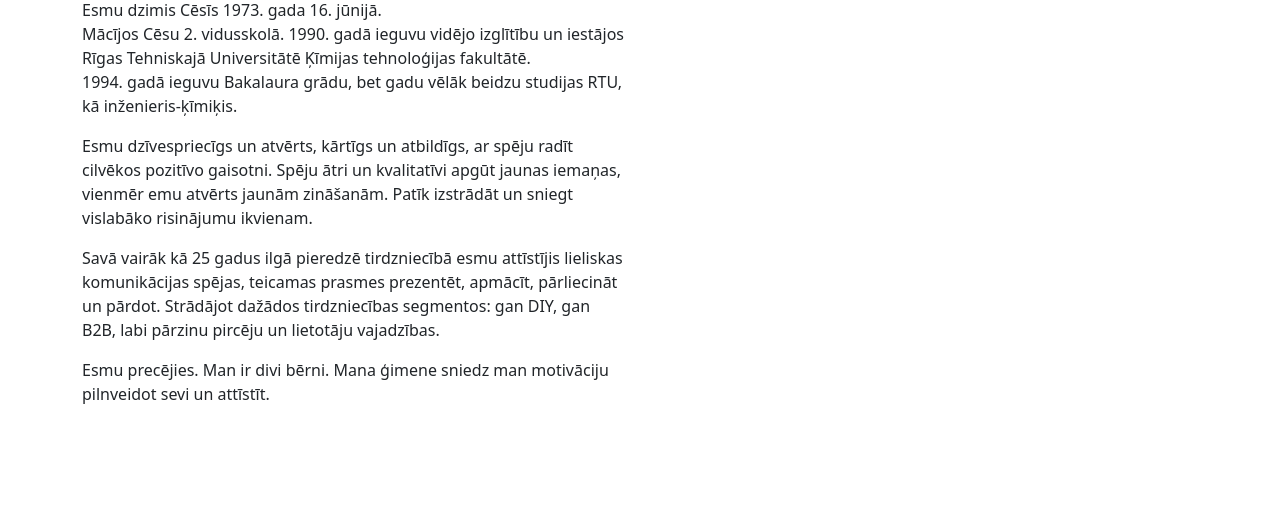
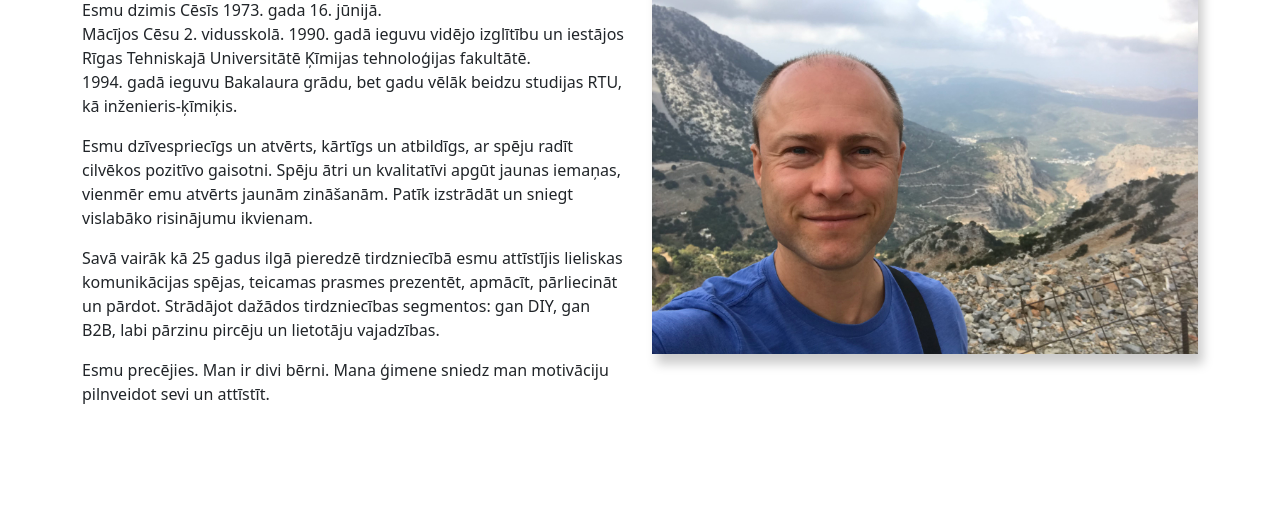
Before and after one commit to Mariks-cmd/GalaDarbs, a plain HTML site: page index.html in a window 1280 px wide. Shown: the part 278-800 px from the top of the page. Drawn offline with nearby package versions, Linux system fonts and the light colour scheme.

Commit message:
Update index.html

```diff
--- a/index.html
+++ b/index.html
@@ -52,7 +52,7 @@
           <p>Esmu precējies. Man ir divi bērni. Mana ģimene sniedz man motivāciju pilnveidot sevi un attīstīt.</p>
         </div>
         <div class="col-md-6">
-          <img src="img/IMG_4066.JPG" class="img-fluid" alt="Māris">
+          <img src="IMG_4066.JPG" class="img-fluid" alt="Māris">
       </div>
 
     </div>
```
